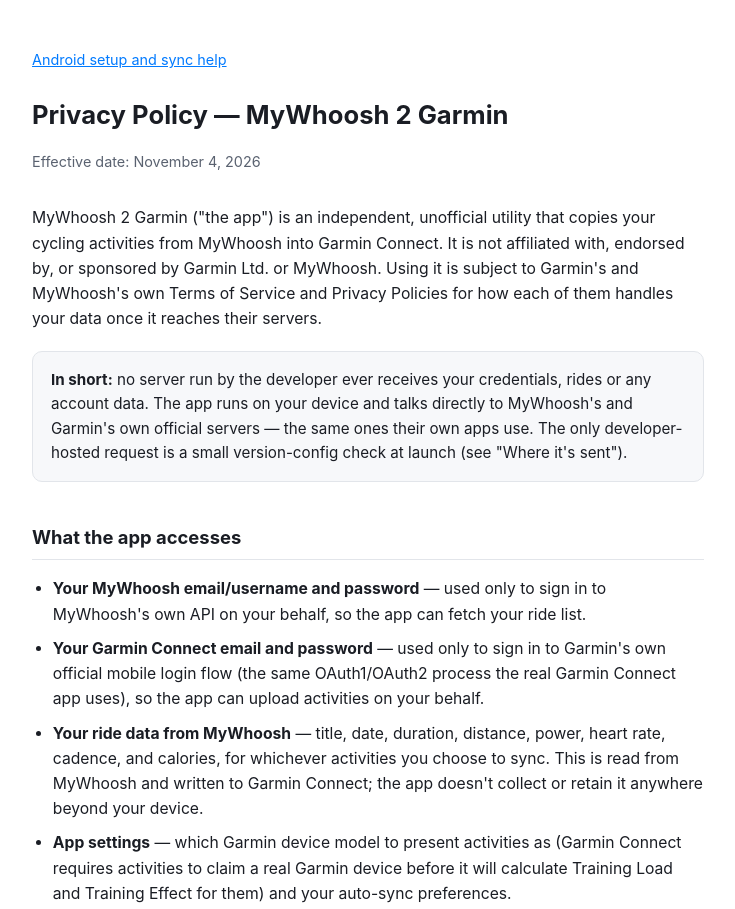
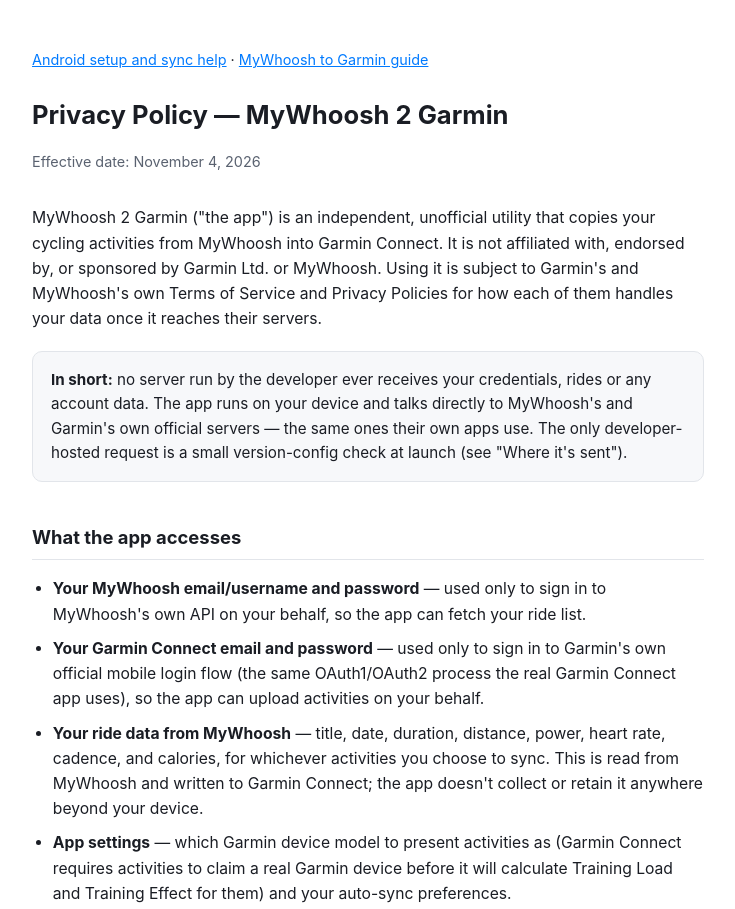
Before and after one commit to DoronK/mywhoosh2garmin-privacy, a plain HTML site: page index.html in a window 1280 px wide. Shown: the top 909 px of the page, without its empty margins (272-1007 px from the left). Drawn offline with Linux system fonts and the light colour scheme.

Commit message:
Link the guide page from the privacy page nav

```diff
--- a/index.html
+++ b/index.html
@@ -89,7 +89,7 @@
 </head>
 <body>
 <main>
-  <nav aria-label="Related pages" style="margin-bottom:24px;font-size:0.9rem"><a href="help.html">Android setup and sync help</a></nav>
+  <nav aria-label="Related pages" style="margin-bottom:24px;font-size:0.9rem"><a href="help.html">Android setup and sync help</a> &middot; <a href="guide.html">MyWhoosh to Garmin guide</a></nav>
   <h1>Privacy Policy — MyWhoosh 2 Garmin</h1>
   <p class="meta">Effective date: November 4, 2026</p>
 
```
